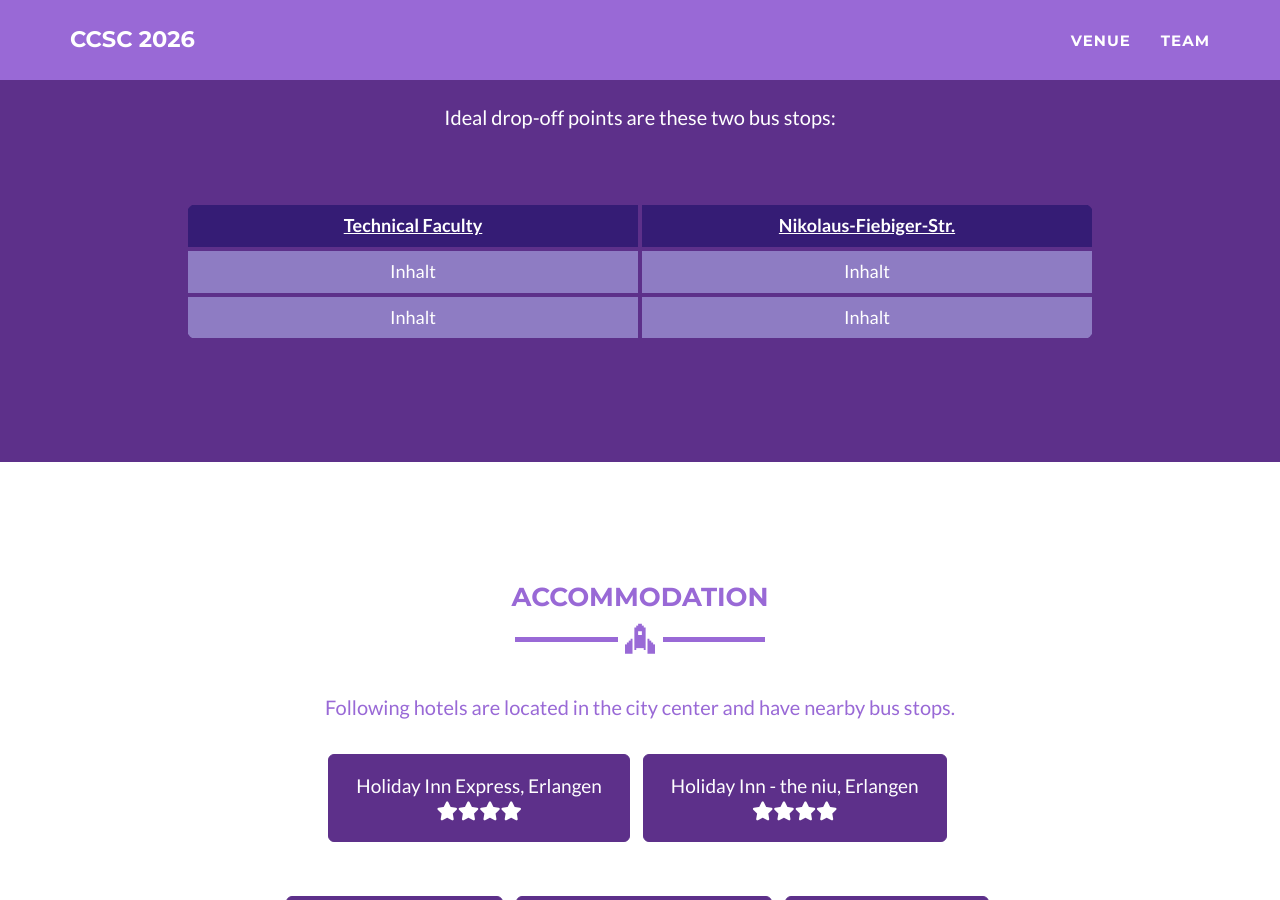
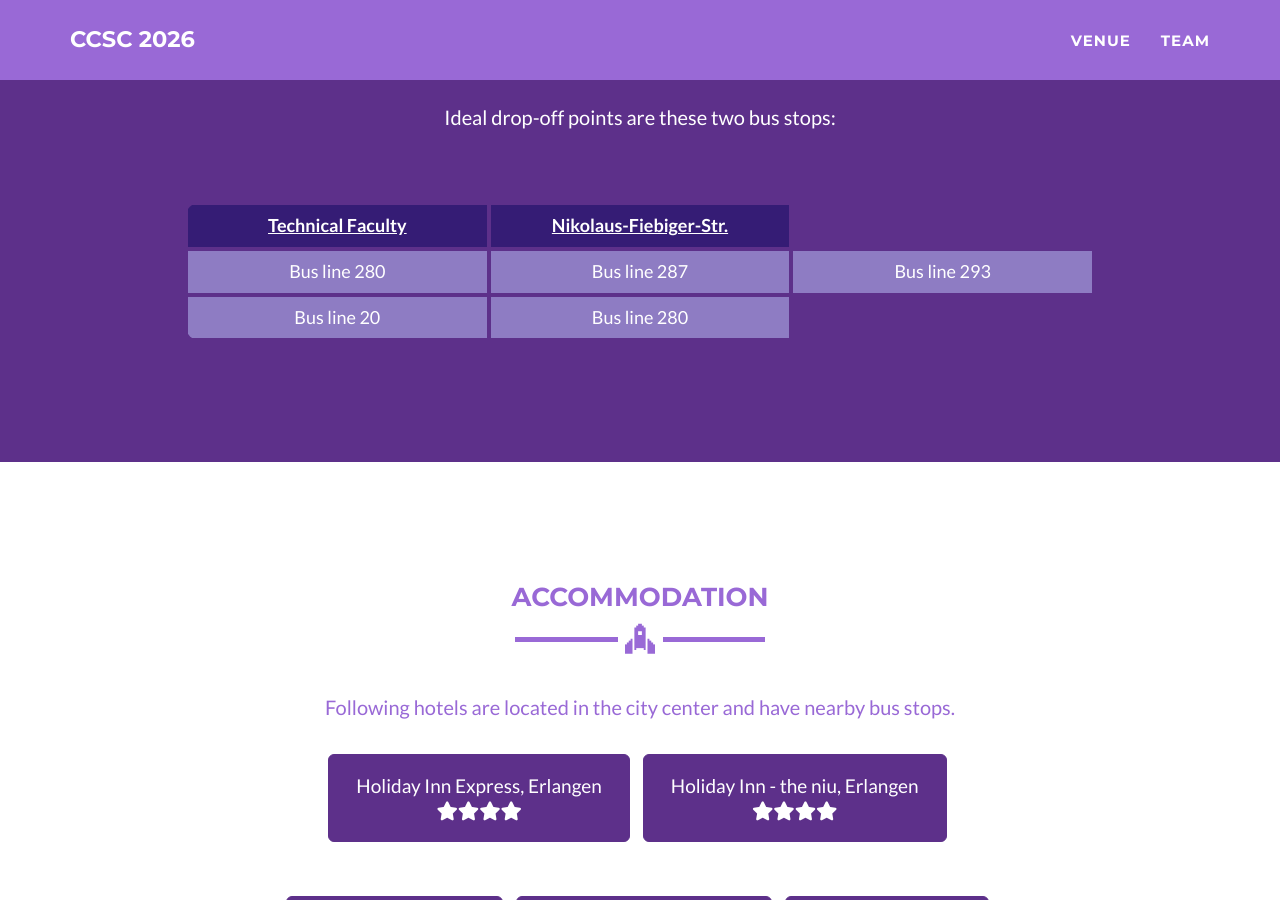
Before and after one commit to ccsc2026/ccsc2026.github.io, a Jekyll site: the page built from venue.html, in a window 1280 px wide and 900 px high, scrolled down 1575 px. Built offline with Jekyll 4.4.1, drawn with Linux system fonts in a browser that asks for light colours.

Commit message:
Update venue.html
updated lines

```diff
--- a/venue.html
+++ b/venue.html
@@ -93,12 +93,13 @@ layout: page
       </thead>
       <tbody>
         <tr>
-          <td>Inhalt</td>
-          <td>Inhalt</td>
-        </tr>
+          <td>Bus line 280</td>
+          <td>Bus line 287</td>
+	  <td>Bus line 293</td>
+	</tr>
         <tr>
-          <td>Inhalt</td>
-          <td>Inhalt</td>
+          <td>Bus line 20</td>
+          <td>Bus line 280</td>
         </tr>
       </tbody>
     </table>
```
